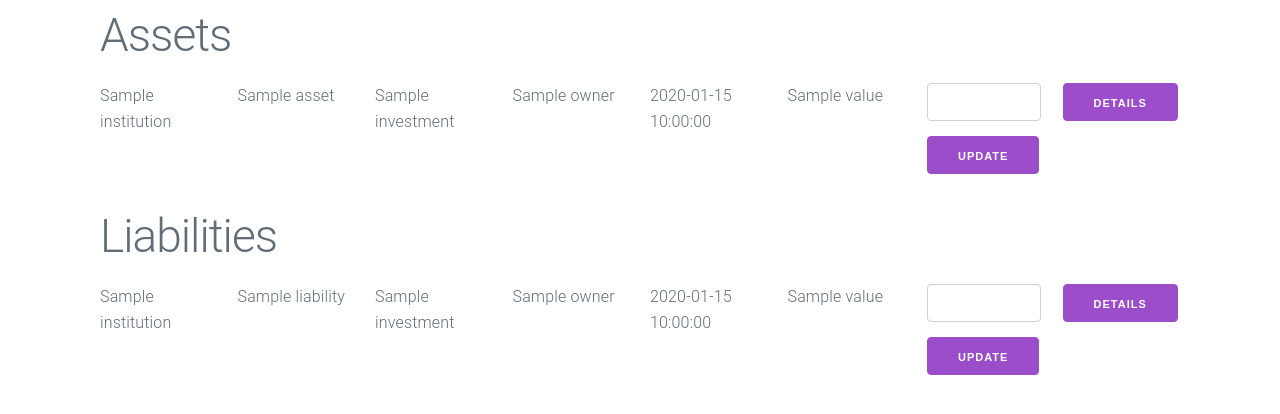
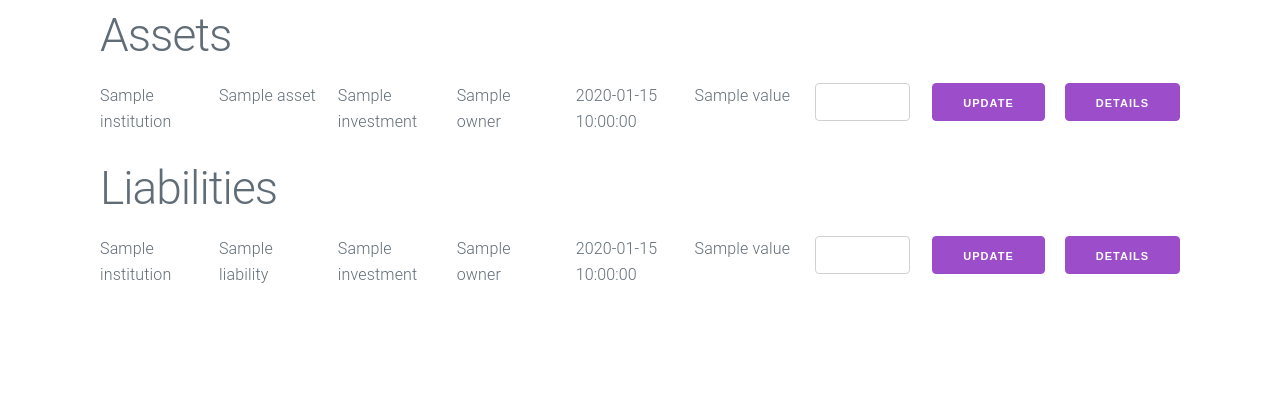
Before and after one commit to cmvandrevala/portfolio_analysis, a Flask app: template app/templates/accounts.html in a window 1280 px wide. Shown: the top 414 px of the page. Run offline with Flask 2, Linux system fonts and the light colour scheme; the template is opened without the code that fills it: most values are stand-ins (such as "Sample title", 1, 10 or a date in 2020); parts of the project's set-up code (start-up, migrations or seed data) failed here and were passed over; some libraries are stand-ins or nearby versions.

Commit message:
Move button to new column

```diff
--- a/app/templates/accounts.html
+++ b/app/templates/accounts.html
@@ -26,10 +26,10 @@
                     <input type="hidden" name="investment" value="{{ asset.investment() }}" />
                     <input type="hidden" name="asset" value="{{ asset.account_type() }}" />
                     <input type="text" name="value" form={{ "asset-row-" + loop.index|string }} />
-                    <button form={{ "asset-row-" + loop.index|string }}>Update</button>
                 </fieldset>
             </form>
         </div>
+        <div class="column"><input type="submit" form={{ "asset-row-" + loop.index|string }} value="Update" /></div>
         <div class="column"><form action={{ "/accounts/" + asset.uuid() }}><input type="submit" value="Details" /></form></div>
     </div>
     {% endfor %}
@@ -52,10 +52,10 @@
                     <input type="hidden" name="investment" value="{{ liability.investment() }}" />
                     <input type="hidden" name="asset" value="{{ liability.account_type() }}" />
                     <input type="text" name="value" form={{ "liability-row-" + loop.index|string }} />
-                    <button form={{ "liability-row-" + loop.index|string }}>Update</button>
                 </fieldset>
             </form>
         </div>
+        <div class="column"><input type="submit" form={{ "liability-row-" + loop.index|string }} value="Update" /></div>
         <div class="column"><form action={{ "/accounts/" + liability.uuid() }}><input type="submit" value="Details" /></form></div>
     </div>
     {% endfor %}
```
